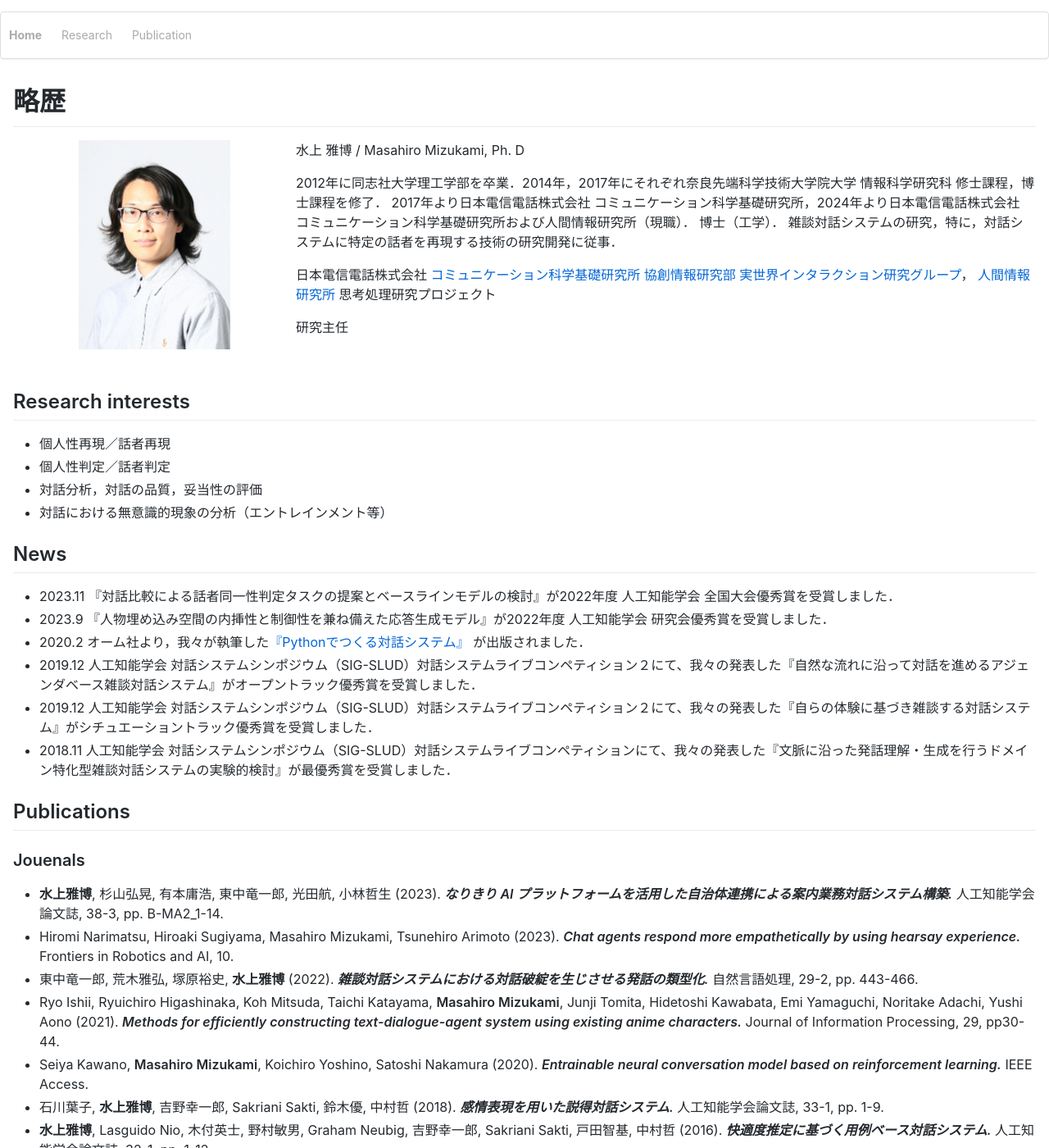
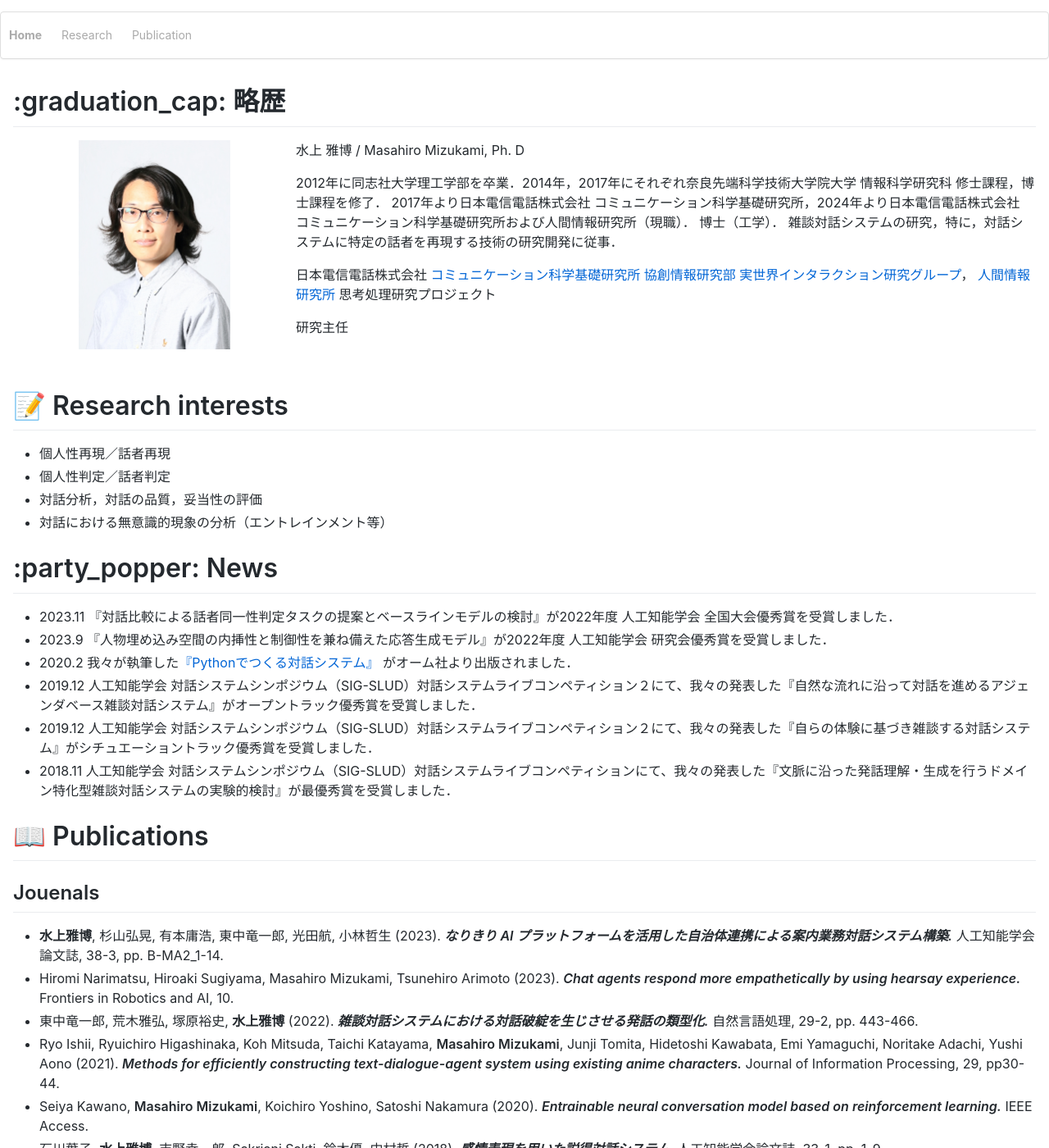
Before and after one commit to masahiro-mi/masahiro-mi.github.io, a Jekyll site: the page built from index.md, in a window 1280 px wide and 1400 px high. Shown: the whole window at 82% size. Built offline with Jekyll 4.4.1, drawn with Linux system fonts in a browser that asks for light colours; emoji names are drawn with the system emoji font; comment, search, counter and statistics services are not loaded; some of the changed lines change nothing that is shown.

Commit message:
Update index.md
Signed-off-by: Masahiro MIZUKAMI <masahiro-mi@users.noreply.github.com>

```diff
--- a/index.md
+++ b/index.md
@@ -4,7 +4,7 @@ title: "Individuality.jp"
 ---
 
 
-# 略歴
+# :graduation_cap: 略歴
 ![著者近影](https://masahiro-mi.github.io/img/IMG_1406s.JPG){: style="float:left; margin: 0em 5em; width: 185px; height: 255px;"}
 
 水上 雅博 /  Masahiro Mizukami, Ph. D
@@ -23,24 +23,24 @@ title: "Individuality.jp"
 
 
 
-## Research interests
+# :memo: Research interests
 - 個人性再現／話者再現
 - 個人性判定／話者判定
 - 対話分析，対話の品質，妥当性の評価
 - 対話における無意識的現象の分析（エントレインメント等）
 
 
-## News
+# :party_popper: News
 - 2023.11   『対話比較による話者同一性判定タスクの提案とベースラインモデルの検討』が2022年度 人工知能学会 全国大会優秀賞を受賞しました．
 - 2023.9    『人物埋め込み空間の内挿性と制御性を兼ね備えた応答生成モデル』が2022年度 人工知能学会 研究会優秀賞を受賞しました．
-- 2020.2	オーム社より，我々が執筆した[『Pythonでつくる対話システム』](https://www.ohmsha.co.jp/book/9784274224799/) が出版されました．
+- 2020.2	我々が執筆した[『Pythonでつくる対話システム』](https://www.ohmsha.co.jp/book/9784274224799/) がオーム社より出版されました．
 - 2019.12	人工知能学会 対話システムシンポジウム（SIG-SLUD）対話システムライブコンペティション２にて、我々の発表した『自然な流れに沿って対話を進めるアジェンダベース雑談対話システム』がオープントラック優秀賞を受賞しました．
 - 2019.12	人工知能学会 対話システムシンポジウム（SIG-SLUD）対話システムライブコンペティション２にて、我々の発表した『自らの体験に基づき雑談する対話システム』がシチュエーショントラック優秀賞を受賞しました．
 - 2018.11	人工知能学会 対話システムシンポジウム（SIG-SLUD）対話システムライブコンペティションにて、我々の発表した『文脈に沿った発話理解・生成を行うドメイン特化型雑談対話システムの実験的検討』が最優秀賞を受賞しました．
 
-## Publications
+# :open_book: Publications
 
-### Jouenals
+## Jouenals
 - **水上雅博**, 杉山弘晃, 有本庸浩, 東中竜一郎, 光田航, 小林哲生 (2023). ***なりきり AI プラットフォームを活用した自治体連携による案内業務対話システム構築.*** 人工知能学会論文誌, 38-3, pp. B-MA2_1-14.
 - Hiromi Narimatsu, Hiroaki Sugiyama, Masahiro Mizukami, Tsunehiro Arimoto (2023). ***Chat agents respond more empathetically by using hearsay experience.*** Frontiers in Robotics and AI, 10.
 - 東中竜一郎, 荒木雅弘, 塚原裕史, **水上雅博** (2022). ***雑談対話システムにおける対話破綻を生じさせる発話の類型化.*** 自然言語処理, 29-2, pp. 443-466.
@@ -52,7 +52,7 @@ title: "Individuality.jp"
 - 杉山享志朗, **水上雅博**, Graham Neubig, 吉野幸一郎, 鈴木優, 中村哲 (2016). ***言語横断質問応答に適した機械翻訳評価尺度の調査.*** 自然言語処理, 23-5, pp. 437-461.
 
 
-### Papers
+## Papers
 <!--2023-->
 - **水上雅博**, 杉山弘晃 (2023). ***対話比較による話者同一性判定タスクの提案とベースラインモデルの検討.*** 人工知能学会全国大会論文集 第 37 回全国大会 (2023). <font color="red">2022年度 人工知能学会 全国大会優秀賞</font>
 - 安川浩貴, **水上雅博**, 品川政太朗, 杉山弘晃, 須藤克仁, 中村哲 (2023). ***人物埋め込み空間の内挿性と制御性を兼ね備えた応答生成モデル.*** SIG-SLUD, pp. 44-49. <font color="red">2022年度 人工知能学会 研究会優秀賞</font>
```
